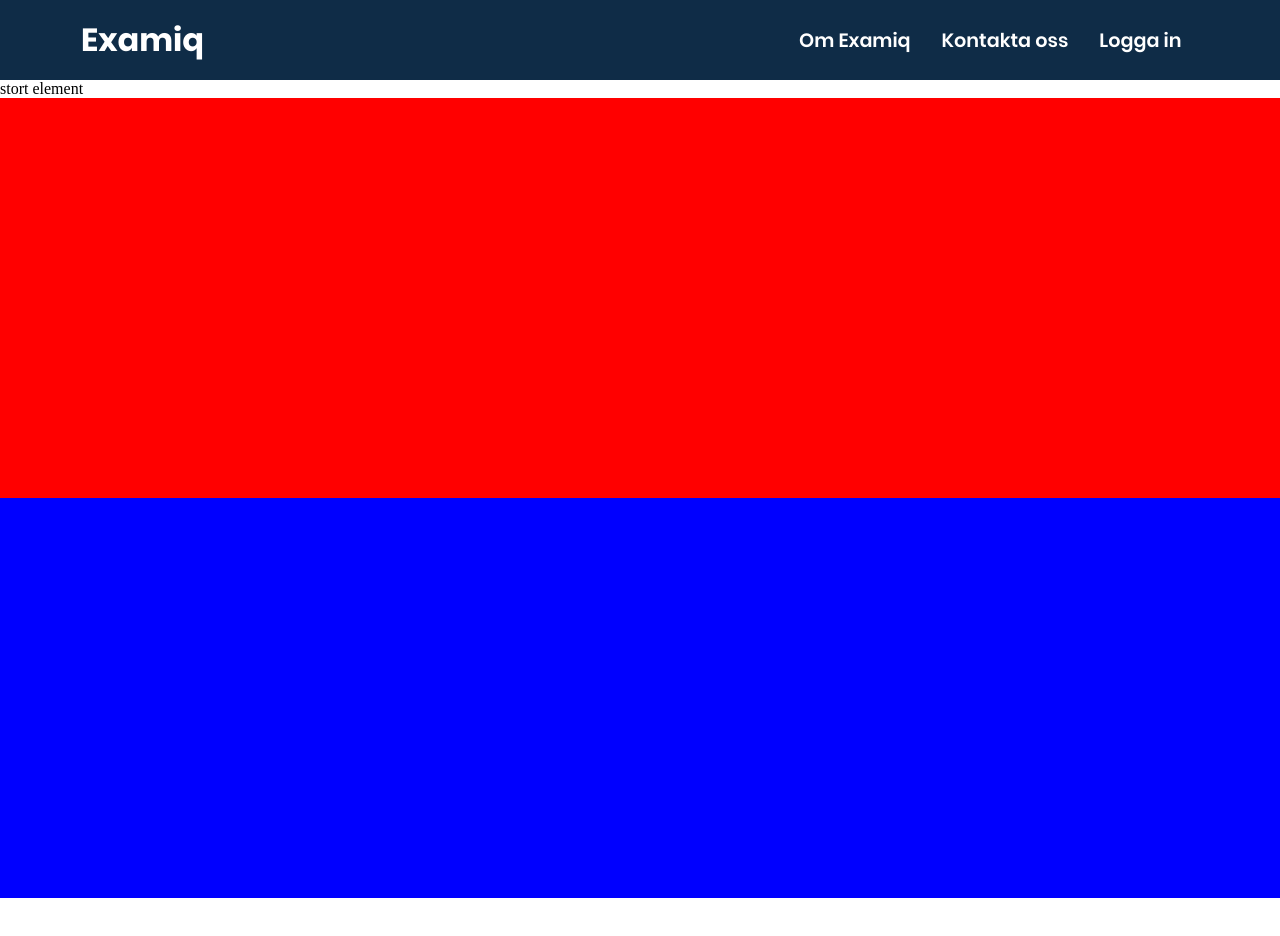
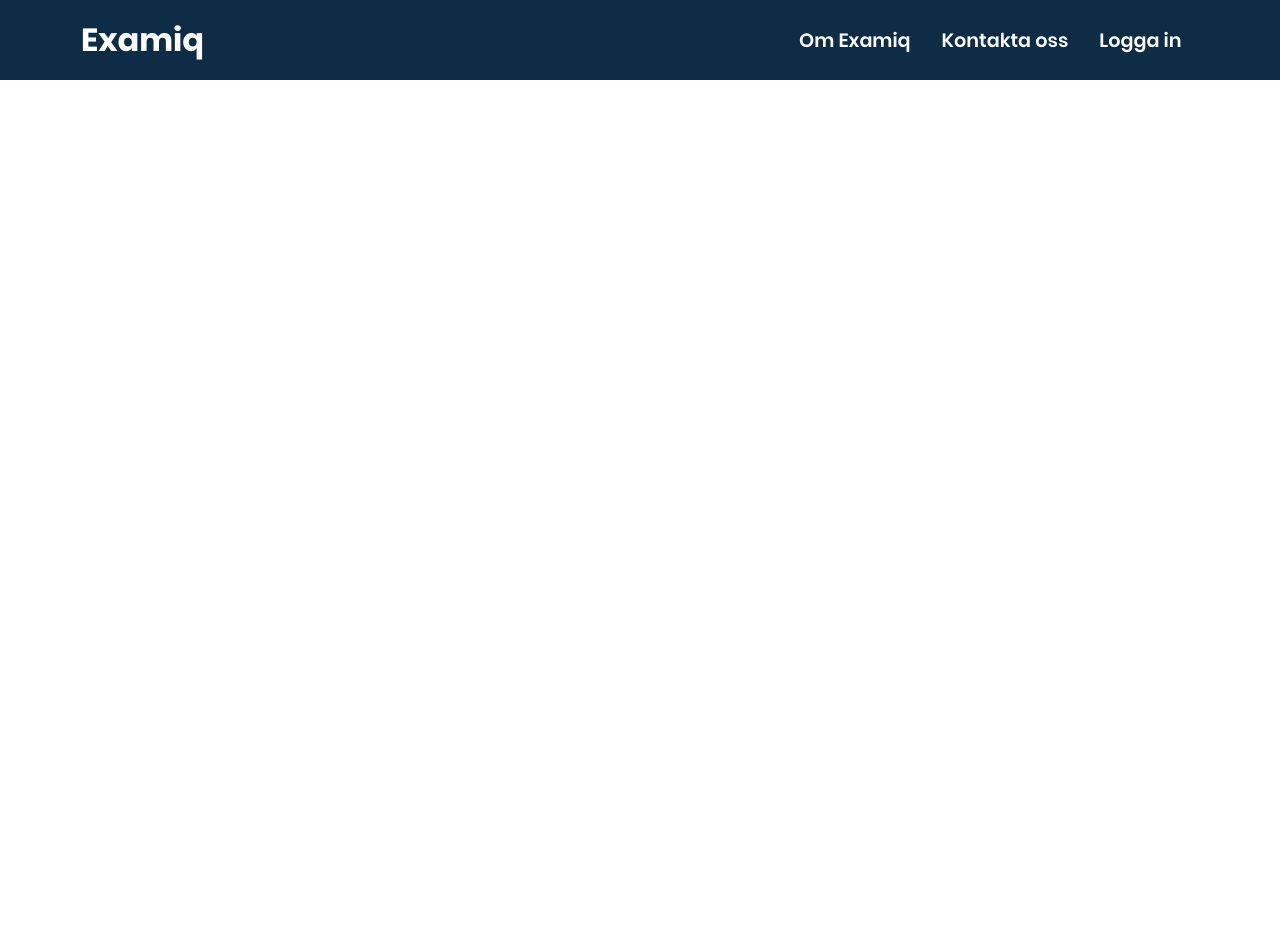
Before and after one commit to carack02/AgiltBackendProjekt, a website: page public/header.html in a window 1280 px wide. After the commit the page ends 800 px from the top, so only its background shows below. Drawn offline with Linux system fonts and the light colour scheme.

Commit message:
remove test elements

```diff
--- a/public/header.html
+++ b/public/header.html
@@ -24,11 +24,6 @@
         <a href="/login"><li>Logga in</li></a>
       </ul>
     </header>
-    <div class="stort-element">
-      stort element
-      <div class="ruta1"></div>
-      <div class="ruta2"></div>
-    </div>
     <script src="./js/header.js"></script>
   </body>
 </html>
```
